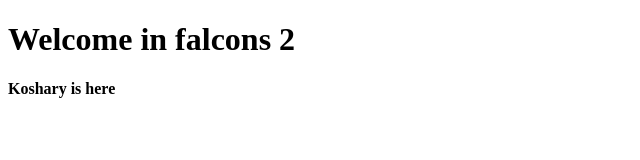
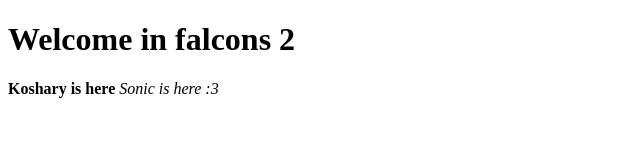
Before and after one commit to Omar7001-B/falcons, a plain HTML site: page index2.html in a window 1280 px wide. Shown: the whole page, without its empty margins (0-640 px from the left). Drawn offline with Linux system fonts and the light colour scheme.

Commit message:
Sonic :3

```diff
--- a/index2.html
+++ b/index2.html
@@ -8,5 +8,6 @@
 <body>
     <h1>Welcome in falcons 2</h1>
     <strong>Koshary is here</strong>
+    <em>Sonic is here :3</em>
 </body>
 </html>
```
